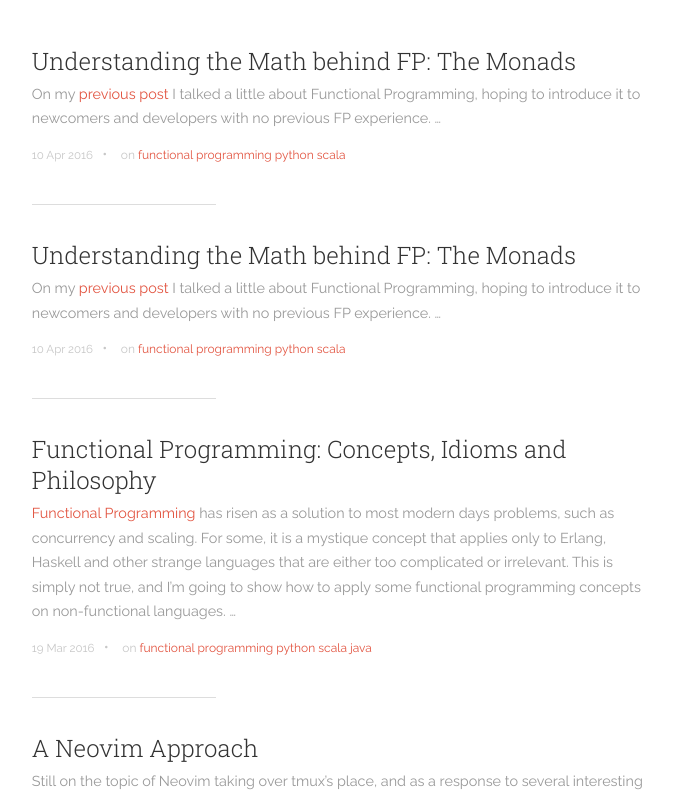
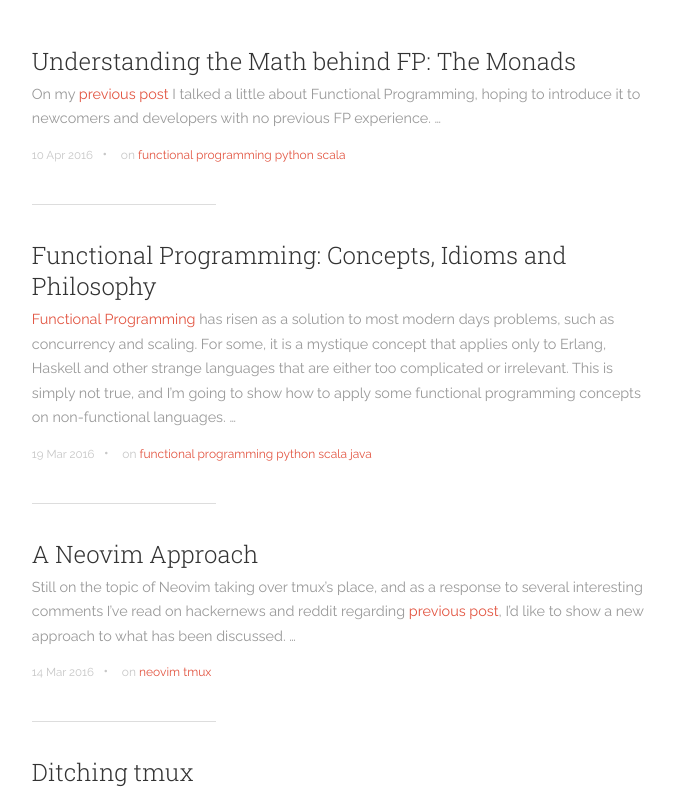
Before and after one commit to hkupty/hkupty.github.io, a Jekyll site: the page built from index.html, in a window 1280 px wide and 900 px high, cut to the strip 104-900 px from the top of the window. Shown: the whole strip, without its empty margins (557-1232 px from the left). Built offline with Jekyll 4.4.1, drawn with Linux system fonts in a browser that asks for light colours; nearby versions of some CDN libraries; the list of posts is cut into pages by our own code; some of the changed lines change nothing that is shown.

Commit message:
Fix duplicate

````diff
--- a/_posts/2016-04-10-A-Deep-Dive-on-FP.md
+++ /dev/null
@@ -1,191 +0,0 @@
----
-title: "Understanding the Math behind FP: The Monads"
-date: 2016-04-10 15:53
-categories: [code]
-tags: [functional programming, python, scala]
----
-
-On my [previous post][previous] I talked a little about Functional Programming, hoping to introduce it to newcomers and developers with no previous FP experience.
-
-Several people said it was not very precise and it didn't explained some concepts (such as Monads or Functors) with the required level of details.
-Well, I do hope to achieve some detailing with this post. Nonetheless, I'll still try to keep it light to those who never programmed functionally before.
-
-Together with the aforementioned post, I hope to make more people interested the concepts of FP and how they can be applied on "non-functional" languages.
-I insist on detaching the functional programming concept from specific languages, as most of its concepts can (and sometimes are enforced as best practices) on any language.
-
-I'll make a series of posts to explain the constructs, starting with Monads today, and will try to port (or implement) them in a non functional language.
-
-I'll explain the structures in scala and write python code only as demonstration of equivalence in other languages. I do not expect the python code to be production-class, but instead to be a mean to learn FP.
-
-Also, if you'd like to see how the concepts would look like in other languages or have ideas for the next topics, don't hesitate to write me.
-
-
-Monads and their laws
----------------------
-
-Monads, as explained before, are containers. For OO developers, the look very much like [Generics][generics]. In fact, they're a more specialized version of generics, with [specific laws][monad-laws]. This laws exist to allow you to expect always the same behavior when dealing with monads:
-
-  * Left Identity;
-  * Right Identity;
-  * Associativity.
-
-Before explaining the laws, I'll also define the set of operations a type must have to be a Monad, with a generic signature on the side, with `arguments -> return`:
-
-  * the return `a -> M[a]`;
-  * the Bind function `(M[a], a -> M[b]) -> M[b]`
-
-While the type constructor and the return function seem pretty obvious, the bind function (called `flatMap` on the scala dialect) needs a bit of explanation:
-It is a function that takes a Monad of `a` and a function that takes `a` and returns a Monad of `b` to return a Monad of `b`.
-
-This can be written in code as the following:
-
-```scala
-val m: List[Int] = List(12, 34)
-// m is our Monad, bein List a monadic type
-
-val n = m flatMap (i => i.toString)
-// toString is an operation that returns a String, which can be also read as a list of characters
-
-n == List[Char]('1', '2', '3', '4')
-```
-
-Why? The function that receives an Int and returns a String (list of characters) conforms with the signature of `bind`, defined above. It takes a value (nth position in the list) and a function that takes this value and produces a monad (of the same type of the monad we're working with) with the result of the supplied function.
-
-With this explained, lets move on to the laws:
-
-### Left Identity
-
-This law states that `(return a) bind f == f a` or `Create a monad with 'a' and bind it with 'f' is the same as calling 'f(a)'`.
-We can prove this law in:
-
-```scala
-def toListString: Int => List[String] = i => List(i.toString)
-
-val leftProperty = List(1) flatMap (toListString)
-val rightProperty = toListString(1)
-
-leftProperty == rightProperty
-```
-
-### Right Identity
-
-This law states that `m bind return == m` or `Binding return on a monad returns the same monad`.
-We can prove this law in:
-
-```scala
-val monad = List(1)
-
-val boundValue = monad flatMap (List(_))
-
-boundValue == monad
-```
-
-### Associativity
-
-This law states that `m bind f bind g == m bind (i -> f(i) bind g)` or `Binding f to a monad and then binding g is the same as binding a function that produces a monad using f bidning g to the result to the same monad`.
-
-It might sound a bit complicated, but we can prove this law in:
-
-```scala
-def double(i: Int): List[Int] = List(i * 2)
-def triple(i: Int): List[Int] = List(i * 3)
-
-val monad = List(1)
-
-val leftProperty = monad flatMap double flatMap triple
-val rightProperty = monad flatMap {i => double(i) flatMap triple}
-
-leftProperty == rightProperty
-```
-
-Your very first Monad in Python
--------------------------------
-
-Below I have defined a Monad class in python, exposing the laws defined above and some exemples of usage.
-
-```python
-## Monad
-class Monad(object):
-
-  """A Monadic container in python."""
-
-  def __init__(self, containedValue):
-    """init is our 'return' function here."""
-    self.__value = containedValue
-
-  def flat_map(self, f):
-    return f(self.__value)
-
-  # Overriding '==' so we can prove the laws
-  def __eq__(self, o):
-    return isinstance(o, type(self)) and o.__value == self.__value
-
-  def __repr__(self):
-    return "{}({})".format(self.__class__.__name__, self.__value)
-
-## Helper functions
-
-def to_monad(i):
-  return Monad(i)
-
-def to_doubled_monad(i):
-  return Monad(i * 2)
-
-## Proving the laws
-# Left Identity
-Monad(1).flat_map(to_doubled_monad) == to_doubled_monad(1)
-Monad("something").flat_map(to_doubled_monad) == to_doubled_monad("something")
-
-# Right Identity
-m = Monad(1)
-m == m.flat_map(lambda k: Monad(k))
-
-m2 = to_monad({1: 2})
-m2 == m2.flat_map(to_monad)
-
-# Associativity
-m = Monad(1)
-left = m.flat_map(to_monad).flat_map(to_doubled_monad)
-right = m.flat_map(lambda k: to_monad(k).flat_map(to_doubled_monad))
-
-```
-
-Your second Monad in Python
----------------------------
-
-As depicted in the example above, the `Monad` type dosn't do anything special and acts just as a container, wrapping the real value. Some meaningful classes can be created deriving from Monad, such as the Try Monad below:
-
-```python
-class Try(Monad):
-
-    class Success(Monad):
-        pass
-
-    class Failure(Monad):
-        pass
-
-    def flat_map(self, f):
-        try:
-            return super(Try, self).flat_map(f)
-        except Exception as e:
-            return Try.Failure(e)
-```
-
-Please note that this implementations are rudimentary and my lack type-correctness, but still are interesting enough for us to explore Monadic Laws.
-
-Conclusions
------------
-
-I know we're still missing some important answers such as "why would I need a monad" and "How am I supposed to work with all this" but, again, this is the first (actually the second) of a series of articles about functional programming, with the sole purpose sheding some FP light to those who are interested but think FP is very complicated or might not be needed.
-
-I'll write several more of those, covering other mathematical topics deeply related to FPsuch as functors, monoids and applicative.
-I might delay this posts as I'm having problems with my ISP, so if you're eager to learn for more, I recommand the excellent [Learn you a Haskell for a greater good][haskell]
-
-I hope you enjoyed this one and if you didn't like (or don't agree with) anything I wrote, feel free to tweet me or send an e-mail.
-
-:x
-
-[previous]:     http://hkupty.github.io/2016/Functional-Programming-Concepts-Idioms-and-Philosophy/
-[generics]:     https://docs.oracle.com/javase/tutorial/extra/generics/
-[monad-laws]:   https://wiki.haskell.org/Monad_laws
-[haskell]:      http://learnyouahaskell.com/a-fistful-of-monads
````
Also changed, not shown: _posts/2016-04-10-Understanding-the-math-behind-fp-monads.md (+4 -0 lines).
